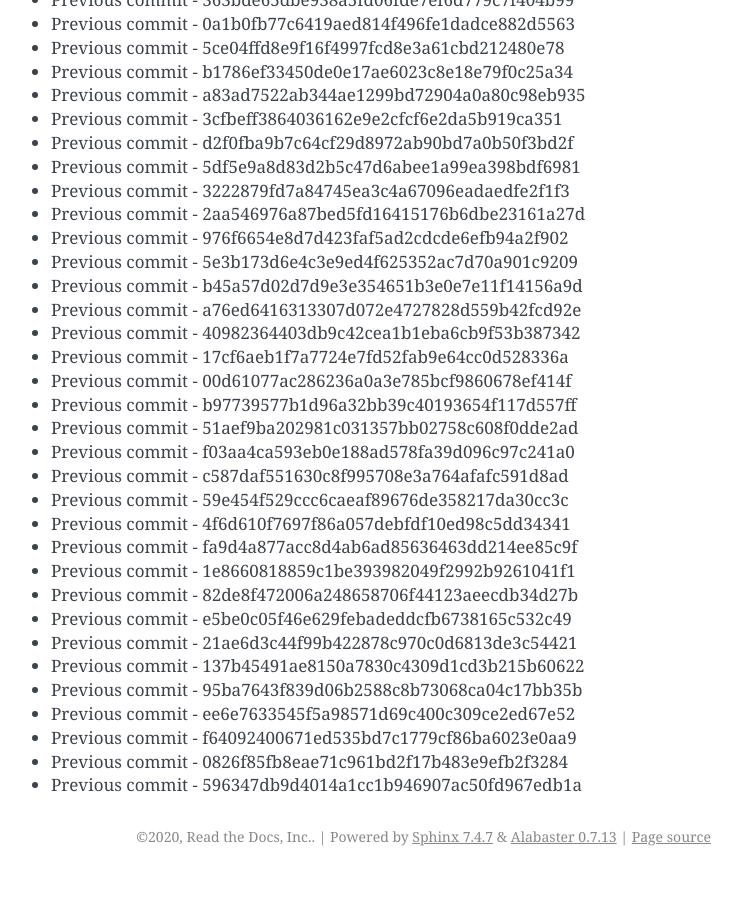
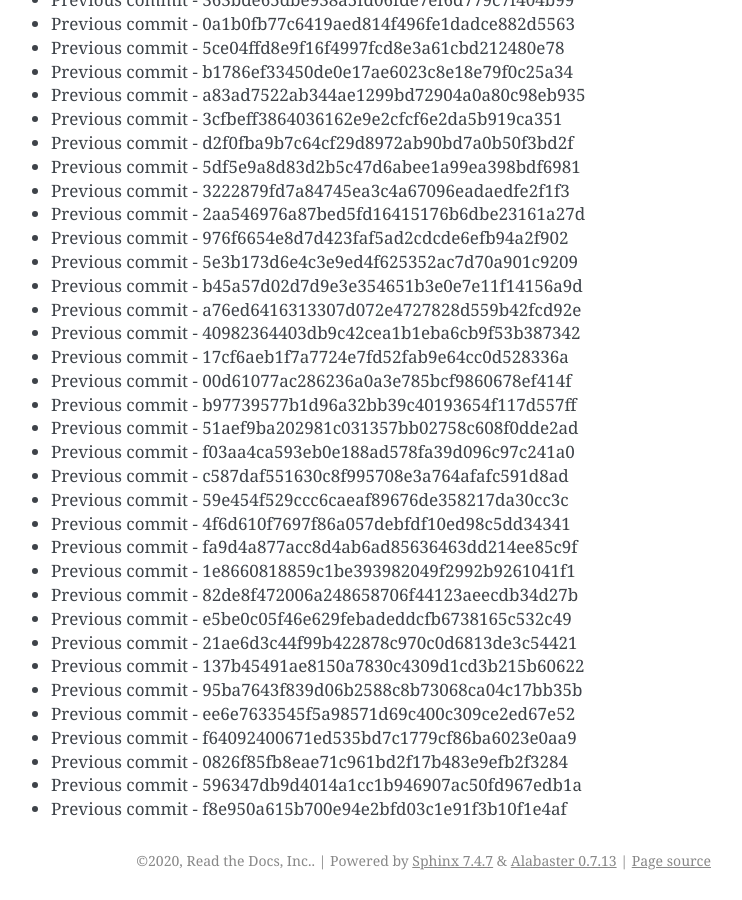
Before and after one commit to readthedocs/rtd-git-stresstest, a Sphinx documentation site: the page built from docs/updates.rst, in a window 1280 px wide and 900 px high, scrolled down 105671 px. Shown: the whole window, without its empty margins (399-1141 px from the left). Built offline with Sphinx 7.4.7, drawn with Linux system fonts in a browser that asks for light colours; before the commit the page ends 106547 px from its top, so only the background shows below that.

Commit message:
Generating commit from previous: f8e950a615b700e94e2bfd03c1e91f3b10f1e4af

```diff
--- a/docs/updates.rst
+++ b/docs/updates.rst
@@ -4472,3 +4472,4 @@ It can be tested for any performance characteristics.
 * Previous commit - f64092400671ed535bd7c1779cf86ba6023e0aa9
 * Previous commit - 0826f85fb8eae71c961bd2f17b483e9efb2f3284
 * Previous commit - 596347db9d4014a1cc1b946907ac50fd967edb1a
+* Previous commit - f8e950a615b700e94e2bfd03c1e91f3b10f1e4af
```
